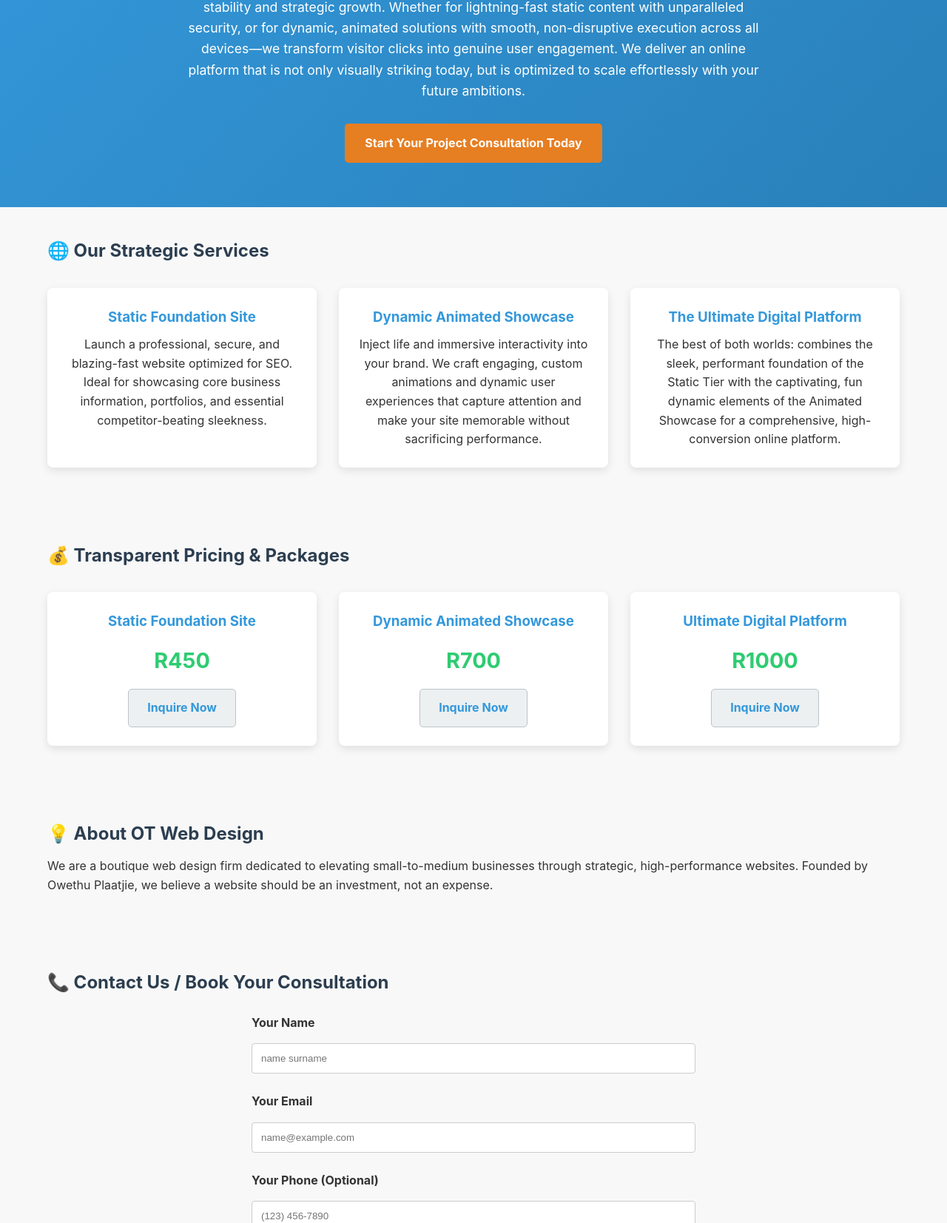
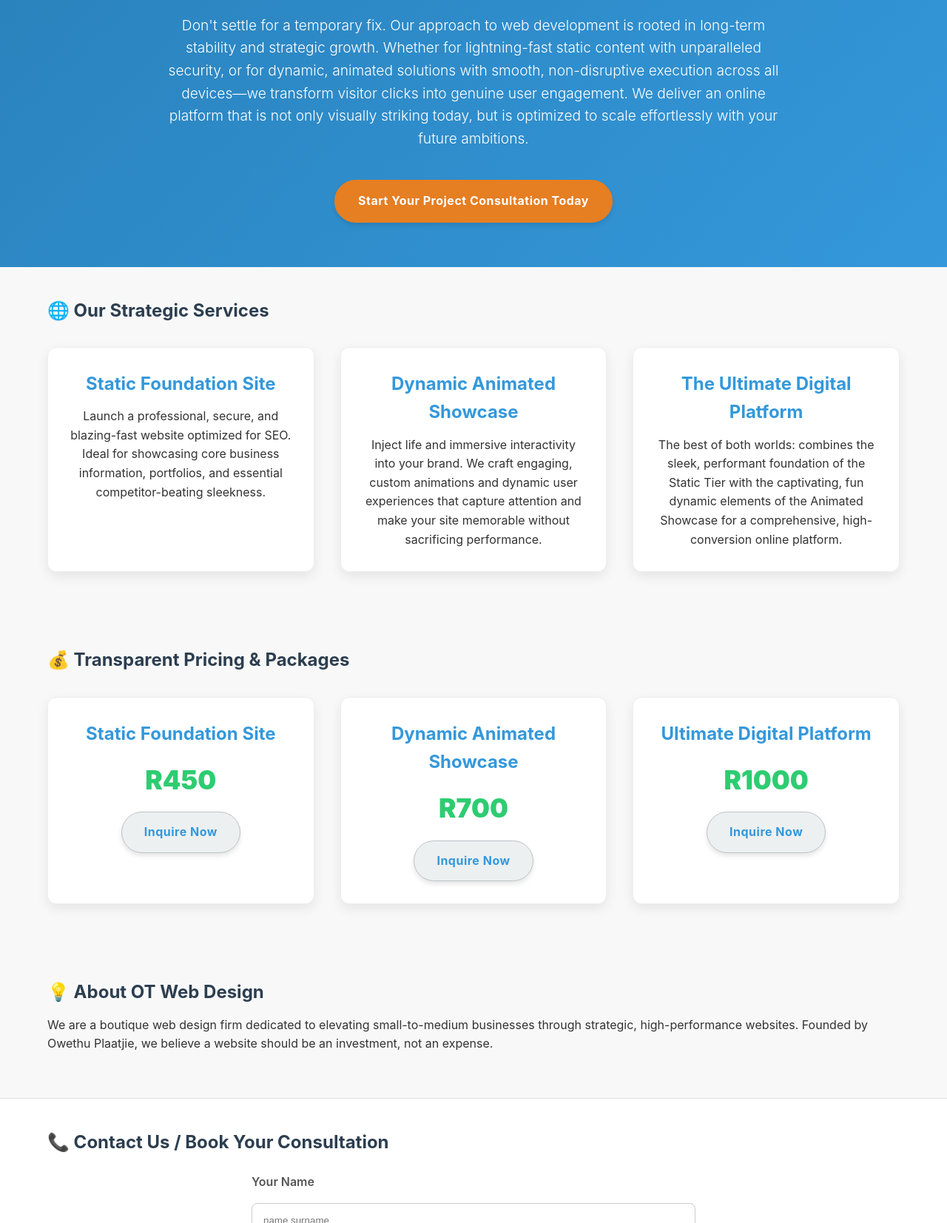
Before and after one commit to owethu89/1st_website_ot-web, a plain HTML site: page index.html in a window 1280 px wide. Shown: the part 230-1883 px from the top of the page at 74% size. Drawn offline with Linux system fonts and the light colour scheme.

Commit message:
Update style.css

```diff
--- a/style.css
+++ b/style.css
@@ -1,4 +1,6 @@
-/* Basic Reset for Consistency */
+/* -------------------------------------------------------------------
+| 1. GLOBAL RESET AND TYPOGRAPHY
+| ------------------------------------------------------------------- */
 * {
   box-sizing: border-box;
   margin: 0;
@@ -8,95 +10,157 @@
 body {
   font-family: -apple-system, BlinkMacSystemFont, "Segoe UI", Roboto, Helvetica, Arial, sans-serif, "Apple Color Emoji", "Segoe UI Emoji", "Segoe UI Symbol";
   line-height: 1.6;
-  color: #333; /* Dark gray text */
-  background-color: #f8f8f8; /* Very light background */
+  color: #333;
+  background-color: #f8f8f8;
+  /* Ensure the body is a flex container for the fade-in animation to work reliably */
+  min-height: 100vh;
 }
 
-/* Base Styles */
+/* Base Styles for Headers */
 h1, h2, h3 {
-  color: #2c3e50; /* A darker, professional color */
+  color: #2c3e50;
   margin-bottom: 0.5em;
+  /* Added transition for subtle hover/focus effects */
+  transition: color 0.3s ease;
 }
 
 section {
-  padding: 40px 5%; /* Good padding for sections */
+  padding: 40px 5%;
   margin-bottom: 20px;
+  /* Applied the fade-in animation to sections */
+  animation: slideIn 1s cubic-bezier(0.25, 0.46, 0.45, 0.94) both;
 }
+
+/* -------------------------------------------------------------------
+| 2. KEYFRAMES & LOAD ANIMATIONS
+| ------------------------------------------------------------------- */
+/* Fade in and slight slide up effect for sections */
+@keyframes slideIn {
+  0% {
+    opacity: 0;
+    transform: translateY(20px);
+  }
+  100% {
+    opacity: 1;
+    transform: translateY(0);
+  }
+}
+
+/* Header animation for a dramatic entry */
+@keyframes headerEntrance {
+  from {
+    opacity: 0;
+    transform: scale(0.95);
+  }
+  to {
+    opacity: 1;
+    transform: scale(1);
+  }
+}
+
+
+/* Stagger the appearance of sections for a cascading effect */
+#services { animation-delay: 0.4s; }
+#pricing { animation-delay: 0.6s; }
+#about { animation-delay: 0.8s; }
+#contact { animation-delay: 1.0s; }
+footer { animation-delay: 1.2s; }
+
+
+/* -------------------------------------------------------------------
+| 3. HEADER & CTA BUTTONS
+| ------------------------------------------------------------------- */
 header {
-  background: linear-gradient(135deg, #3498db, #2980b9); /* Blue gradient */
+  /* Using a subtle background change to simulate the "blue to white" effect on load */
+  background: linear-gradient(135deg, #2980b9, #3498db);
   color: white;
-  padding: 60px 5%;
+  padding: 80px 5% 60px; /* Increased top padding */
   text-align: center;
+  /* Apply entrance animation to header */
+  animation: headerEntrance 0.8s ease-out forwards;
 }
 
 header h1 {
   color: white;
-  margin-bottom: 10px;
-  font-size: 2.5em;
+  margin-bottom: 15px;
+  font-size: 3em; /* Increased size */
+  font-weight: 700;
 }
 
 .hero-statement {
-  max-width: 800px; /* Constrain text width for readability */
-  margin: 0 auto 30px;
-  font-size: 1.1em;
+  max-width: 850px;
+  margin: 0 auto 40px;
+  font-size: 1.2em; /* Increased size */
+  font-weight: 300;
 }
 
 /* Button Styles */
 .btn {
   display: inline-block;
-  padding: 12px 25px;
+  padding: 14px 30px; /* Increased padding */
   text-decoration: none;
-  border-radius: 5px;
+  border-radius: 50px; /* Fully rounded/pill-shaped */
   font-weight: bold;
-  transition: background-color 0.3s ease;
+  letter-spacing: 0.5px;
+  /* Increased and added transform for better animation */
+  transition: all 0.4s cubic-bezier(0.165, 0.84, 0.44, 1);
+  box-shadow: 0 4px 6px rgba(0, 0, 0, 0.1);
 }
 
 .btn-primary {
-  background-color: #e67e22; /* A strong orange for the main CTA */
+  background-color: #e67e22;
   color: white;
   border: 2px solid #e67e22;
 }
 
 .btn-primary:hover {
   background-color: #d35400;
+  box-shadow: 0 8px 15px rgba(230, 126, 34, 0.5); /* Stronger shadow on hover */
+  transform: translateY(-2px); /* Lift higher */
 }
-/* --- Grid for Services and Pricing --- */
+
+/* -------------------------------------------------------------------
+| 4. GRIDS AND CARD ANIMATIONS
+| ------------------------------------------------------------------- */
 
 .services-grid,
 .pricing-grid {
   display: grid;
-  /* Creates 3 columns for desktop, automatically adjusts based on screen size */
-  grid-template-columns: repeat(auto-fit, minmax(300px, 1fr));
-  gap: 30px; /* Space between cards */
+  grid-template-columns: repeat(auto-fit, minmax(280px, 1fr));
+  gap: 35px; /* Increased gap */
   margin-top: 30px;
 }
 
 .service-card,
 .pricing-card {
   background: white;
-  padding: 25px;
-  border-radius: 8px;
-  box-shadow: 0 4px 12px rgba(0, 0, 0, 0.1);
+  padding: 30px; /* Increased padding */
+  border-radius: 12px; /* More rounded corners */
+  box-shadow: 0 6px 16px rgba(0, 0, 0, 0.08); /* Smoother initial shadow */
   text-align: center;
-  transition: transform 0.3s ease;
+  /* Increased transition duration for smoother hover */
+  transition: all 0.5s ease-in-out;
+  border: 1px solid #eee;
 }
 
 .service-card:hover,
 .pricing-card:hover {
-  transform: translateY(-5px); /* Subtle lift on hover */
-  box-shadow: 0 6px 20px rgba(0, 0, 0, 0.15);
+  transform: translateY(-8px); /* Lift significantly more */
+  box-shadow: 0 15px 30px rgba(52, 152, 219, 0.3); /* Blue shadow for effect */
+  border-color: #3498db;
 }
 
 .service-card h3,
 .pricing-card h3 {
   color: #3498db;
+  font-size: 1.5em;
 }
 
 .price-placeholder {
-  font-size: 1.8em;
-  font-weight: bold;
+  font-size: 2.2em; /* Larger price font */
+  font-weight: 900;
   margin: 15px 0;
-  color: #2ecc71; /* Green for price */
+  color: #2ecc71;
 }
 
 .btn-secondary {
@@ -106,8 +170,19 @@ header h1 {
 }
 
 .btn-secondary:hover {
-  background-color: #bdc3c7;
+  background-color: #3498db; /* Invert colors on hover */
+  color: white;
+  transform: scale(1.05); /* Slight scale up */
 }
+
+/* -------------------------------------------------------------------
+| 5. CONTACT FORM
+| ------------------------------------------------------------------- */
+#contact {
+    background-color: white;
+    border-top: 1px solid #e0e0e0;
+}
+
 #contact form {
   max-width: 600px;
   margin: 0 auto;
@@ -117,8 +192,9 @@ header h1 {
 }
 
 #contact label {
-  font-weight: bold;
+  font-weight: 600;
   margin-top: 10px;
+  color: #555;
 }
 
 #contact input[type="text"],
@@ -126,36 +202,76 @@ header h1 {
 #contact input[type="tel"],
 #contact textarea {
   width: 100%;
-  padding: 12px;
+  padding: 15px; /* Larger inputs */
   border: 1px solid #ccc;
-  border-radius: 4px;
+  border-radius: 8px;
+  transition: border-color 0.3s;
+}
+
+#contact input:focus,
+#contact textarea:focus {
+    border-color: #3498db;
+    outline: none;
+    box-shadow: 0 0 5px rgba(52, 152, 219, 0.5);
 }
 
 #contact button[type="submit"] {
-  padding: 15px;
+  padding: 18px; /* Larger submit button */
   background-color: #2c3e50;
   color: white;
   border: none;
   cursor: pointer;
-  font-size: 1.1em;
+  font-size: 1.2em;
 }
 
 #contact button[type="submit"]:hover {
   background-color: #34495e;
-}
-footer {
-  background-color: #333;
-  color: #ecf0f1;
-  text-align: center;
-  padding: 20px;
-  font-size: 0.9em;
+  transform: translateY(-1px);
 }
 
-footer p {
-  margin: 5px 0;
+/* -------------------------------------------------------------------
+| 6. FOOTER
+| ------------------------------------------------------------------- */
+footer {
+  background-color: #2c3e50; /* Matches form submit button */
+  color: #bdc3c7;
+  text-align: center;
+  padding: 30px;
+  font-size: 0.9em;
+  line-height: 1.8;
 }
 
 footer a {
   color: #3498db;
   text-decoration: none;
+  transition: color 0.3s;
 }
+
+footer a:hover {
+  color: #ecf0f1;
+  text-decoration: underline;
+}
+
+/* Ensure sections are initially invisible for the animation to work */
+#services, #pricing, #about, #contact, footer {
+    opacity: 0;
+}
+
+/* Ensure the header is separate so it can fade in first */
+header {
+    opacity: 0;
+}
+
+/* -------------------------------------------------------------------
+| 7. MEDIA QUERIES (Responsiveness)
+| ------------------------------------------------------------------- */
+@media (max-width: 768px) {
+  header h1 {
+    font-size: 2em;
+  }
+  .hero-statement {
+    font-size: 1em;
+  }
+  section {
+    padding: 30px 4%;
+  }
```
